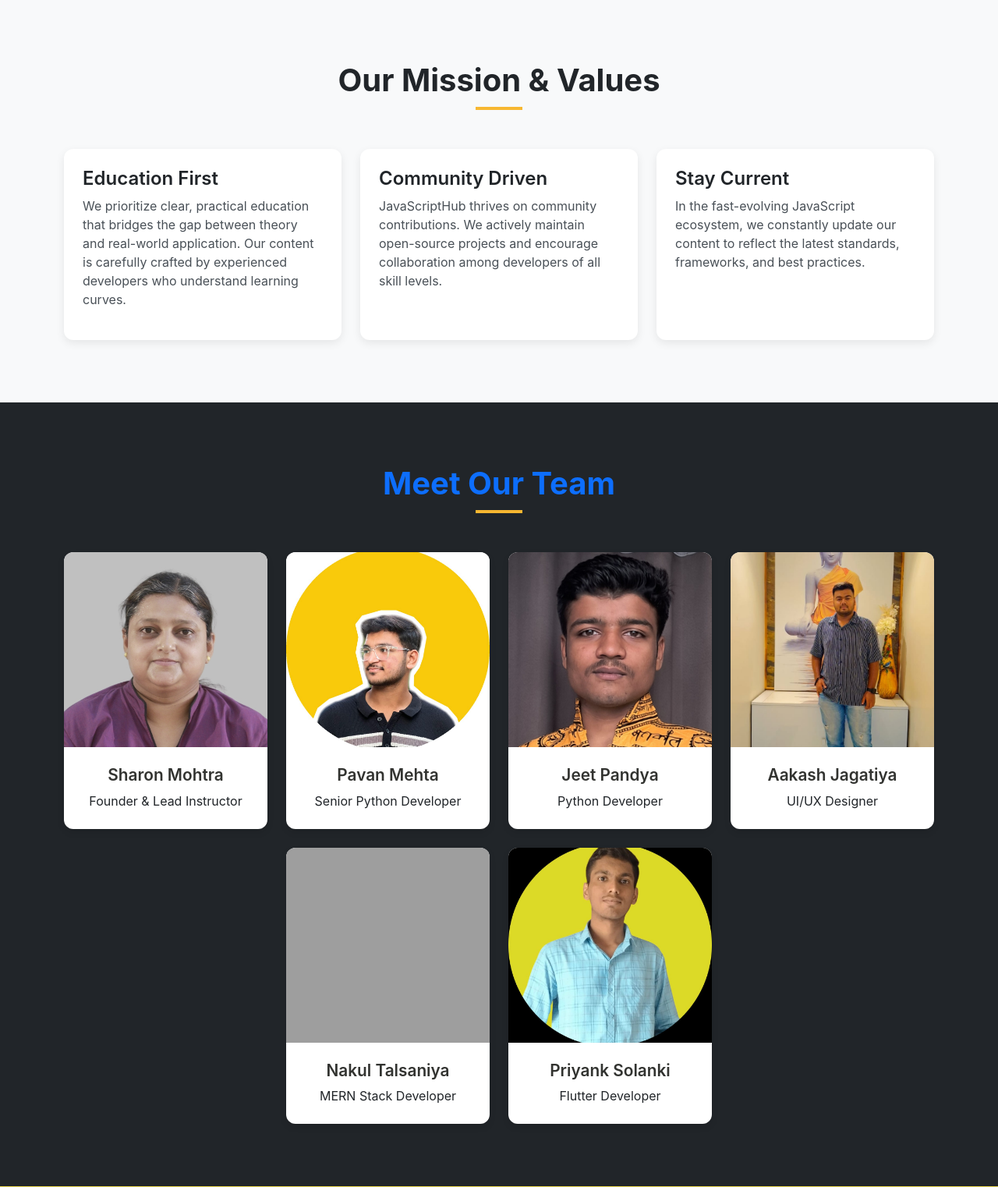
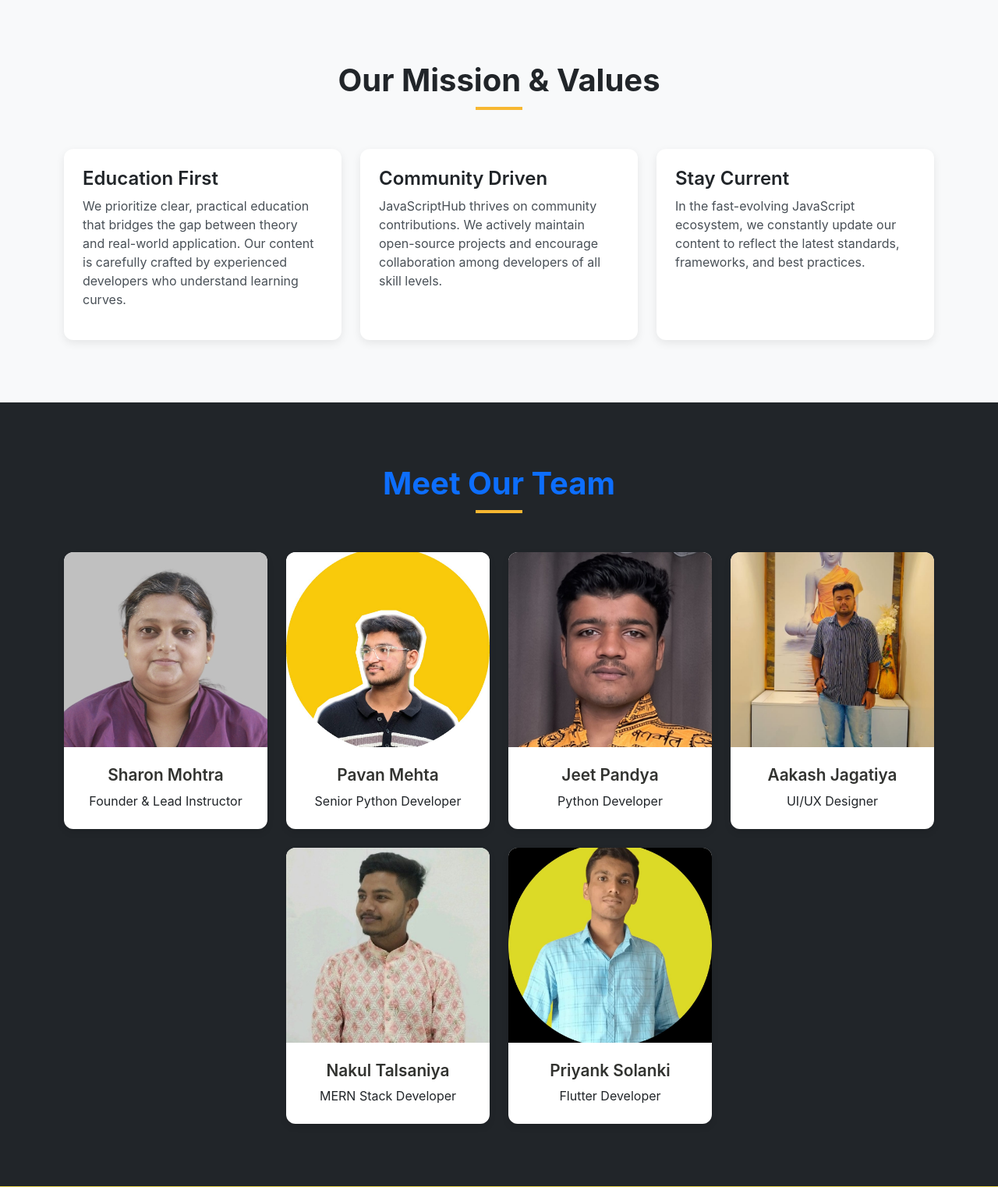
Before and after one commit to JeetPandya9/JavaScript-Hub, a Django app: page /about/ in a window 1280 px wide. Shown: the part 1283-2805 px from the top of the page at 78% size. Run offline with Django 5.2, Linux system fonts and the light colour scheme; grey boxes are pictures that could not be loaded.

Commit message:
Updated about.html with new changes

```diff
--- a/script/templates/about.html
+++ b/script/templates/about.html
@@ -102,7 +102,7 @@
             </div>
             <div class="col-md-4 col-lg-3">
                 <div class="new-team-member card h-100">
-                    <img src="{% static "images/nakul.jpeg" %}" class="card-img-top" alt="Portrait of Emma Rodriguez, content creator and community manager, engaging with developers at a conference">
+                    <img src="{% static "images/nakul.jpg" %}" class="card-img-top" alt="Portrait of Emma Rodriguez, content creator and community manager, engaging with developers at a conference">
                     <div class="card-body">
                         <h3 class="card-title">Nakul Talsaniya</h3>
                         <p class="card-text">MERN Stack Developer</p>
```
